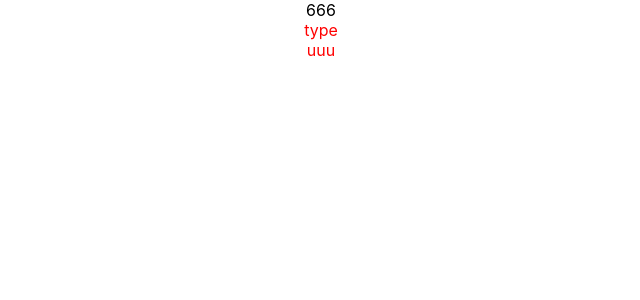
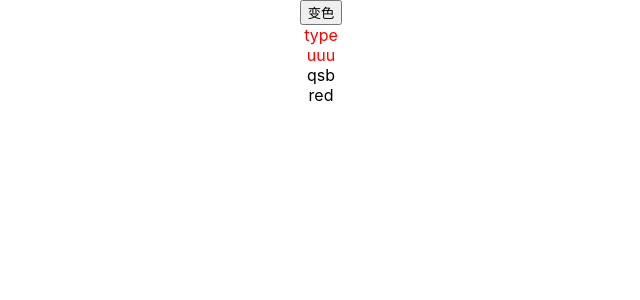
Before and after one commit to qsb3008/lession1, a React (Create React App) app: page / in a window 1280 px wide. Shown: the top 300 px of the page, without its empty margins (319-959 px from the left). Built offline with nearby package versions, Linux system fonts and the light colour scheme.

Commit message:
feat: consumer学习

```diff
--- a/src/App.css
+++ b/src/App.css
@@ -9,6 +9,10 @@
 
 .red {
   color: red;
+}
+
+.green {
+  color: green;
 }
 
 @media (prefers-reduced-motion: no-preference) {
--- a/src/Context.js
+++ b/src/Context.js
@@ -1,3 +1,4 @@
 import React from 'react'
 
 export const ThemeContext = React.createContext();
+export const UserContext = React.createContext();
--- a/src/pages/ContextPage.js
+++ b/src/pages/ContextPage.js
@@ -1,23 +1,38 @@
 import React, { Component } from 'react'
 import ContextTypePage from './ContextTypePage'
-import { ThemeContext } from '../Context'
+import UserPage from './UserPage'
+import { ThemeContext, UserContext } from '../Context'
 export default class ContextPage extends Component {
     constructor (props) {
         super(props)
         this.state = {
             theme: {
                 themeColor: 'red'
+            },
+            user: {
+                name: 'qsb'
             }
         }
     }
+    handleColor = () => {
+        const { themeColor } = this.state.theme
+        this.setState({
+            theme: {
+                themeColor: themeColor === 'red' ? 'green' : 'red'
+            }
+        })
+    }
     render() {
-        const { theme } = this.state
+        const { theme, user } = this.state
         return (
             <div>
-                666
+                <button onClick={this.handleColor}>变色</button>
                 <div>
                     <ThemeContext.Provider value={theme}>
-                        <ContextTypePage/>
+                        <UserContext.Provider value={user}>
+                            <ContextTypePage/>
+                            <UserPage></UserPage>
+                        </UserContext.Provider>
                     </ThemeContext.Provider>
                 </div>
             </div>
--- a/src/pages/ContextTypePage.js
+++ b/src/pages/ContextTypePage.js
@@ -18,6 +18,8 @@ export default class ContextTypePage extends Component {
     // export default xxx
     // 如果在函数组件要用 useContext
     static contextType = ThemeContext
+    // contextType只能使用一个
+    // 使用多个还是要用函数组件的useContext，或者使用consumer接受
     render() {
         const { themeColor } = this.context
         // this里面有个context
--- /dev/null
+++ b/src/pages/UserPage.js
@@ -0,0 +1,21 @@
+import React, { Component } from 'react'
+import { ThemeContext, UserContext } from '../Context'
+
+export default class UserPage extends Component {
+    render() {
+        return (
+            <div>
+                <UserContext.Consumer>
+                    {user => {
+                        return <span>{user.name}</span>
+                    }}
+                </UserContext.Consumer>
+                <ThemeContext.Consumer>
+                {theme => (<div>
+                    {theme.themeColor}
+                </div>)}
+                </ThemeContext.Consumer>
+            </div>
+        )
+    }
+}
```
